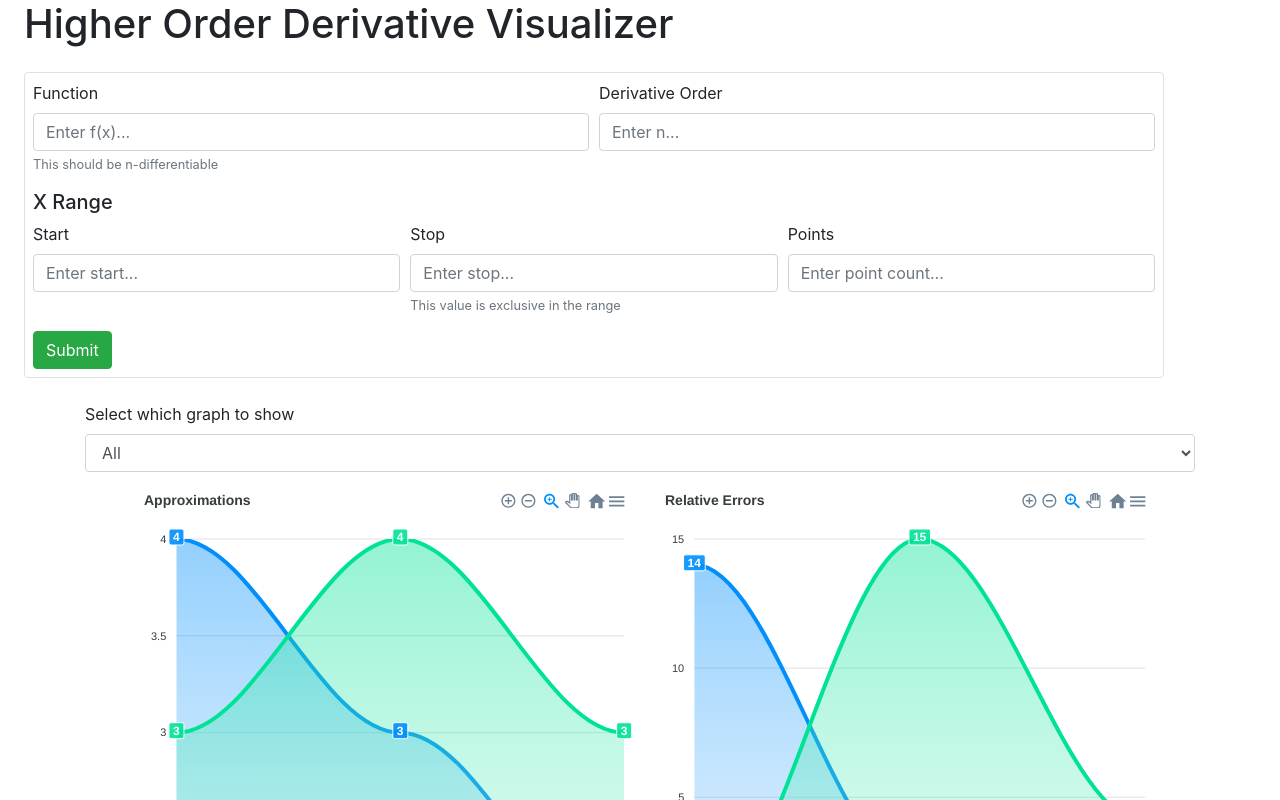
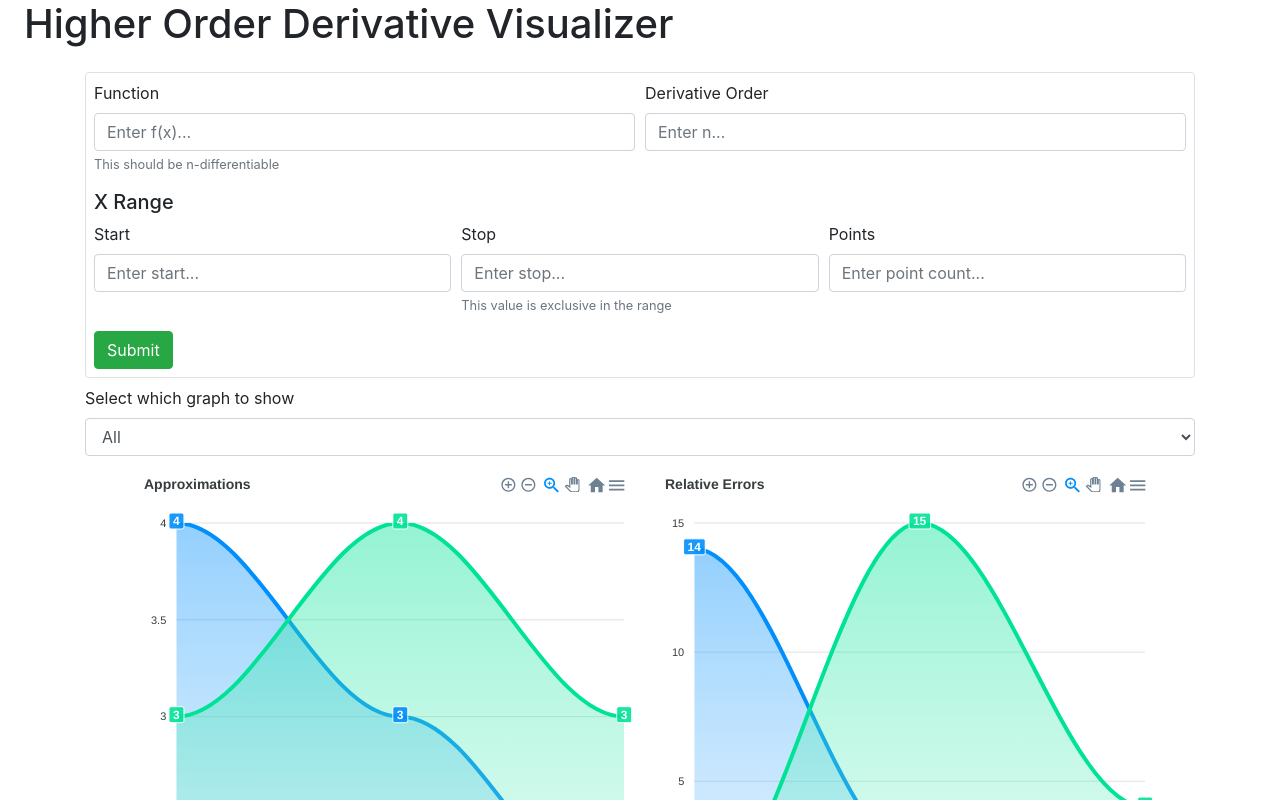
Before and after one commit to SpencerMcMurray/Derivative-Visualizer, a Next.js app: page / in a window 1280 px wide. Shown: the top 800 px of the page. Built offline with nearby package versions, Linux system fonts and the light colour scheme.

Commit message:
center input box for better uniformity

```diff
--- a/components/InputBox.tsx
+++ b/components/InputBox.tsx
@@ -14,7 +14,7 @@ const InputBox: FunctionComponent<{}> = () => {
   };
 
   return (
-    <div className="container ml-4 my-4 p-2 border rounded">
+    <div className="container mt-4 mb-2 p-2 border rounded">
       <Form.Row>
         <Form.Group as={Col} controlId="fcn">
           <Form.Label>Function</Form.Label>
--- a/components/SelectBox.tsx
+++ b/components/SelectBox.tsx
@@ -9,7 +9,6 @@ interface SelectBoxProps {
 
 const SelectBox: FunctionComponent<SelectBoxProps> = (props) => {
   return (
-    <div className="container">
     <Form.Group controlId="select-graphs">
       <Form.Label>Select which graph to show</Form.Label>
       <Form.Control
@@ -23,7 +22,6 @@ const SelectBox: FunctionComponent<SelectBoxProps> = (props) => {
         ))}
       </Form.Control>
     </Form.Group>
-    </div>
   );
 };
 
--- a/pages/index.tsx
+++ b/pages/index.tsx
@@ -25,12 +25,14 @@ const Index: NextPage<{}> = () => {
   return (
     <React.Fragment>
       <Title />
+      <div className="container">
         <InputBox />
         <SelectBox
           show={show}
           setShow={setShow}
           names={lines.map((l) => l.name)}
         />
+      </div>
       <GraphBox x={x} lines={lines} show={show} />
     </React.Fragment>
   );
```
Lines whose indentation alone changed are shown as unchanged.
